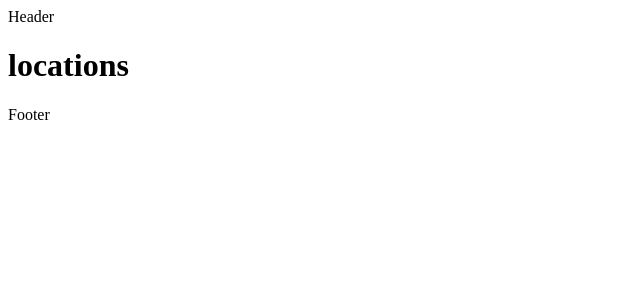
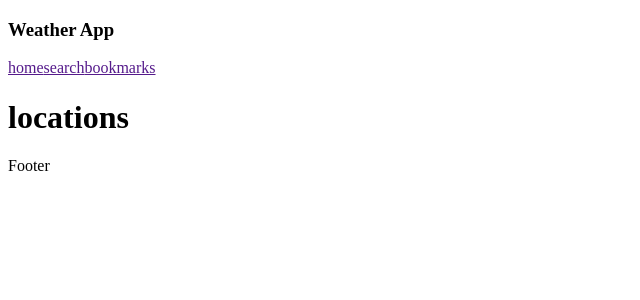
Before and after one commit to maazgundagi01/Weather-App, a React (Create React App) app in the folder weather-app/: page / in a window 1280 px wide. Shown: the top 300 px of the page, without its empty margins (0-640 px from the left). Built offline with nearby package versions, Linux system fonts and the light colour scheme.

Commit message:
some css

```diff
--- a/weather-app/src/header/Header.js
+++ b/weather-app/src/header/Header.js
@@ -1,8 +1,14 @@
 import React from 'react'
-
 function Header() {
   return (
-    <div>Header</div>
+    <nav>
+      <h3>Weather App</h3>
+      <div>
+        <a href="">home</a>
+        <a href="">search</a>
+        <a href="">bookmarks</a>
+      </div>
+    </nav>
   )
 }
 
--- a/weather-app/src/header/header.css
+++ b/weather-app/src/header/header.css
@@ -0,0 +1,3 @@
+nav{
+
+}
```
